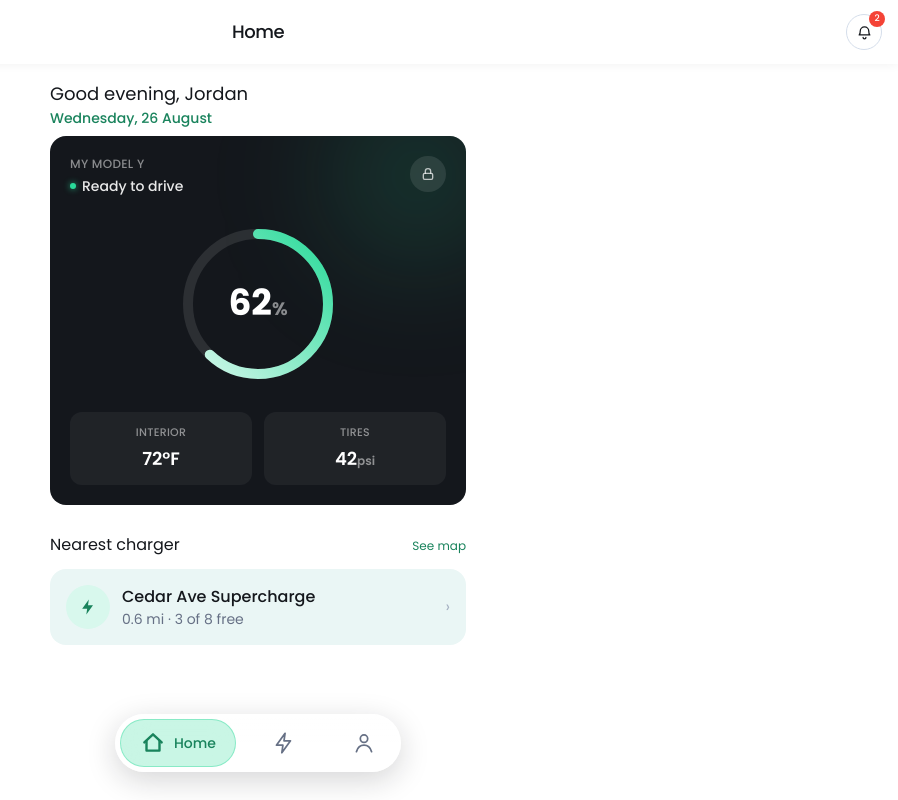
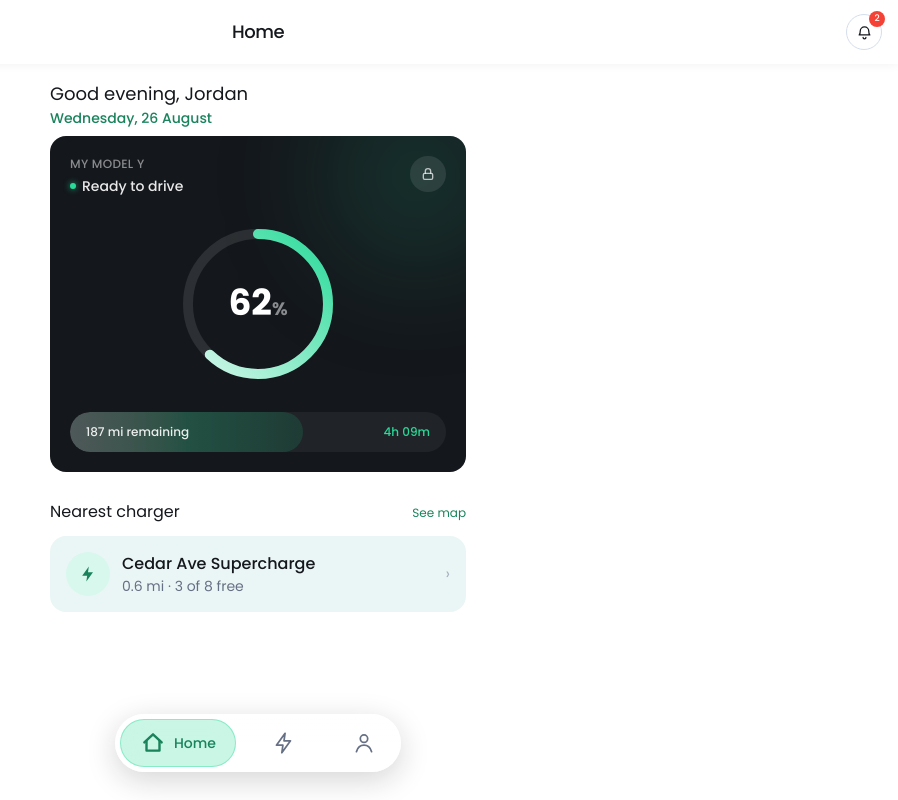
Before and after one commit to naghamalhamad/newREPO, a React (Vite) app: page /#/home in a window 1280 px wide. Shown: the whole page, without its empty margins (382-1280 px from the left). Built offline with nearby package versions, Linux system fonts and the light colour scheme.

Commit message:
Replace Interior/Tires tiles with a range-remaining progress bar

```diff
--- a/src/data/mock.js
+++ b/src/data/mock.js
@@ -5,8 +5,6 @@ export const vehicle = {
   rangeMi: 187,
   connector: 'NACS',
   status: 'Ready to drive',
-  interiorTempF: 72,
-  tirePsi: 42,
 }
 
 // EV brands actually sold/available in the Jordanian market
--- a/src/pages/Home.jsx
+++ b/src/pages/Home.jsx
@@ -24,6 +24,15 @@ function greeting() {
 
 const RING_RADIUS = 70
 const RING_CIRCUMFERENCE = 2 * Math.PI * RING_RADIUS
+
+const AVG_MPH = 45 // used only to turn remaining range into a rough drive-time estimate
+
+function driveTimeLabel(rangeMi) {
+  const totalMin = Math.round((rangeMi / AVG_MPH) * 60)
+  const h = Math.floor(totalMin / 60)
+  const m = String(totalMin % 60).padStart(2, '0')
+  return `${h}h ${m}m`
+}
 
 export default function Home() {
   const nearest = stations[0]
@@ -88,17 +97,14 @@ export default function Home() {
               </div>
             </div>
 
-            <div className="relative mt-5 grid grid-cols-2 gap-3">
-              <div className="rounded-xl bg-white/5 p-3 text-center">
-                <p className="font-heading text-[11px] font-medium tracking-wide text-stone/50 uppercase">Interior</p>
-                <p className="mt-1 font-mono text-lg font-semibold tabular">{vehicle.interiorTempF}°F</p>
-              </div>
-              <div className="rounded-xl bg-white/5 p-3 text-center">
-                <p className="font-heading text-[11px] font-medium tracking-wide text-stone/50 uppercase">Tires</p>
-                <p className="mt-1 font-mono text-lg font-semibold tabular">
-                  {vehicle.tirePsi}
-                  <span className="text-xs text-stone/50">psi</span>
-                </p>
+            <div className="relative mt-5 overflow-hidden rounded-full bg-white/5">
+              <div
+                className="absolute inset-y-0 left-0 rounded-full bg-linear-to-r from-brand-light/25 via-brand/25 to-brand-mid/25"
+                style={{ width: `${vehicle.batteryPct}%` }}
+              />
+              <div className="relative flex items-center justify-between px-4 py-3">
+                <span className="font-mono text-xs font-medium text-stone/90">{vehicle.rangeMi} mi remaining</span>
+                <span className="font-mono text-xs font-medium text-brand">{driveTimeLabel(vehicle.rangeMi)}</span>
               </div>
             </div>
           </div>
```
